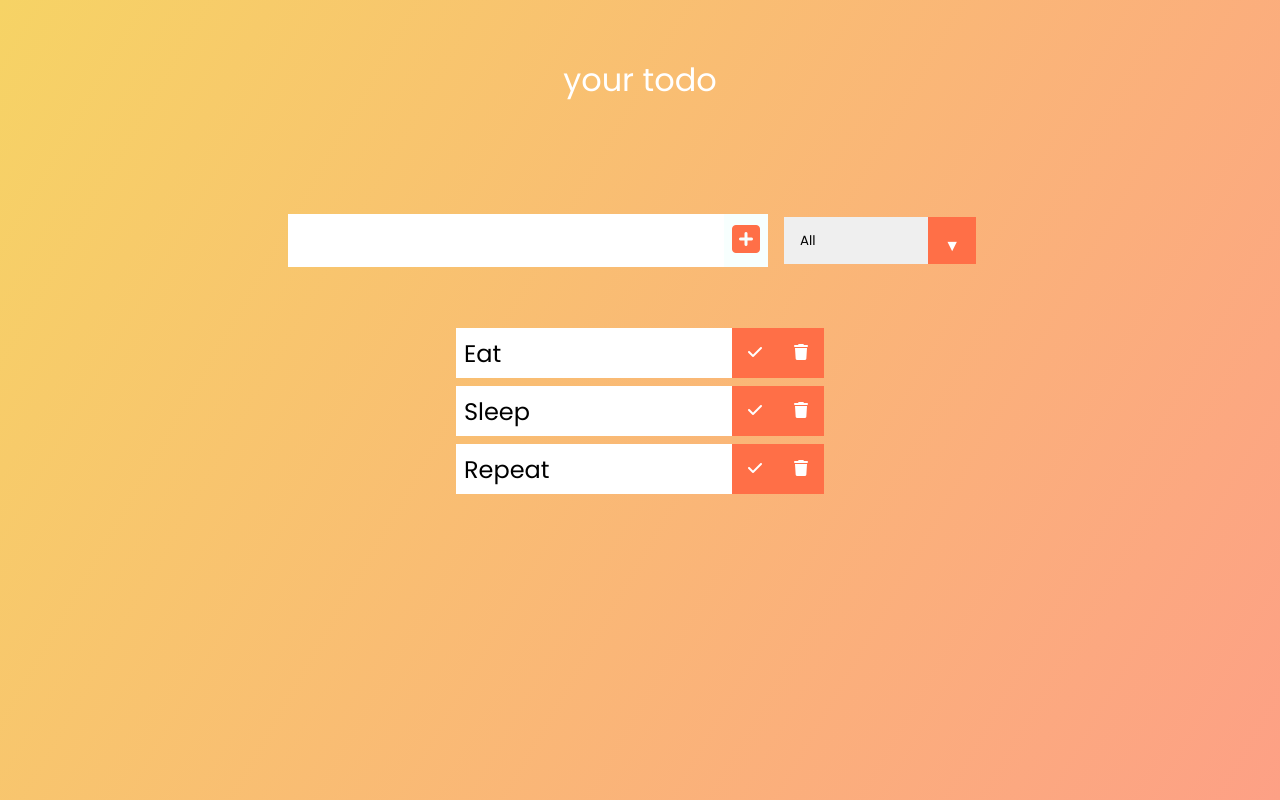
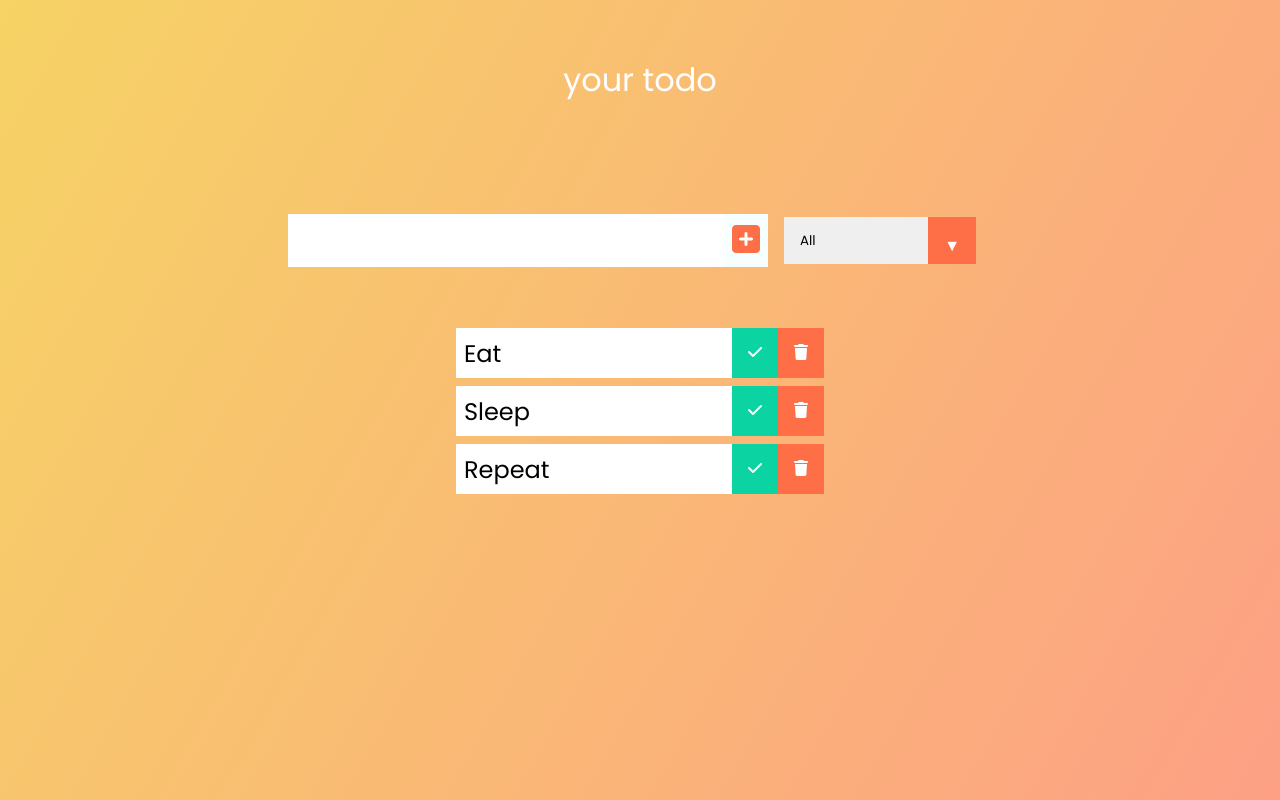
Before and after one commit to flavioialongo/todoApp, a React (Create React App) app: page / in a window 1280 px wide. Built offline with nearby package versions, Linux system fonts and the light colour scheme.

Commit message:
lavoro sulle selezionI

```diff
--- a/src/App.js
+++ b/src/App.js
@@ -6,12 +6,14 @@
 import "./mainStyle.css"
 function App(){
     const [toDoList, setList] = useState(data);
-
+    const [selection, setSelection] = useState("all");
+    const [completedTodos, setCompletedTodos] = useState([]);
+    const [uncompletedTodos, setUncompletedTodos] = useState([]);
     return(
     <div className="App">
         <header>your todo</header>
-        <Form setList={setList} todoList={toDoList}/>
-        <ToDoList todoList={toDoList} setList={setList}/>
+        <Form setSelection = {setSelection} setList={setList} todoList={toDoList}/>
+        <ToDoList uncompletedTodos={uncompletedTodos} setUncompletedTodos={setUncompletedTodos} completedTodos = {completedTodos} setCompletedTodos = {setCompletedTodos} selection = {selection} todoList={toDoList} setList={setList}/>
     </div>
     );
 }
--- a/src/Form.js
+++ b/src/Form.js
@@ -1,27 +1,30 @@
-import './formStyle.css'
+
 import {useState} from "react"
+
 function Form(props){
 
     const [inputText, setText] = useState("")
+
     function handleChange(event){
         setText(event.target.value)
     }
 
     function handleSubmit(event){
       event.preventDefault()
-      setText("");
-      props.setList([...props.todoList, event.target[0].value])
+      if(!(event.target[0].value==="")){
+        setText("");
+        props.setList([...props.todoList, event.target[0].value])
+      }
     }
-
 
     return(
         <form onSubmit={handleSubmit}>
-      <input type="text" className="todo-input" value={inputText} onChange= {handleChange}/>
+      <input type="text" className="todo-input" value={inputText} onChange= {handleChange} required={true}/>
       <button className="todo-button" type="submit">
         <i className="fas fa-plus-square"></i>
       </button>
       <div className="select">
-        <select name="todos" className="filter-todo">
+        <select name="todos" className="filter-todo" onChange={(event)=>props.setSelection(event.target.value)}>
           <option value="all">All</option>
           <option value="completed">Completed</option>
           <option value="uncompleted">Uncompleted</option>
--- a/src/ToDoList.js
+++ b/src/ToDoList.js
@@ -1,23 +1,56 @@
 import React from "react";
 import Todo from "./Todo";
+import {useState} from "react"
+
 
 function ToDoList(props){
 
     function removeTodo(index){
-        // ELIMINANDO IL TODO NON SI CAMBIA L INDICE DELL ARRAY
         let res = props.todoList.filter((x,y) => { return y !== index; });
         props.setList(res);
     }
+
+    function completed(index){
+        props.setCompletedTodos([...props.completedTodos, props.todoList[index]]);
+        uncompleted();
+    }
+    function uncompleted(){
+        let difference = props.todoList.filter(x => !props.completedTodos.includes(x));
+        props.setUncompletedTodos([difference]);
+    }
+    if(props.selection==="all"){
         return(
             <div className="todo-container">
                 <ul className="todo-list">
                 {props.todoList.map((todo, step)=>{
                     return (
-                    <Todo  key={step} title={todo} index = {step} removeTodo={removeTodo}/>
+                        <Todo key={step} title={todo} index = {step} completedTodo={completed} uncompletedTodo={uncompleted} removeTodo={removeTodo}/>
                     );
                 })}
                 </ul>
             </div>
     );
+    }else if(props.selection==="completed"){
+        return(<div className="todo-container">
+        <ul className="todo-list">
+        {props.completedTodos.map((todo, step)=>{
+            return (
+                <Todo key={step} title={todo} index = {step} completedTodo={completed} uncompletedTodo={uncompleted} removeTodo={removeTodo}/>
+            );
+        })}
+        </ul>
+    </div>);
+    }else if(props.selection === "uncompleted"){
+        return(<div className="todo-container">
+        <ul className="todo-list">
+        {props.uncompletedTodos.map((todo, step)=>{
+            return (
+                <Todo key={step} title={todo} index = {step} completedTodo={completed} uncompletedTodo={uncompleted} removeTodo={removeTodo}/>
+            );
+        })}
+        </ul>
+    </div>);
+    }
+
 }
 export default ToDoList;
--- a/src/Todo.js
+++ b/src/Todo.js
@@ -1,11 +1,7 @@
-
-import "./todostyle.css"
-
-
 function Todo(props) {
   return <div className="todo">
       <li className="todo-item">{props.title}</li>
-      <button className="complete-btn"><i className="fas fa-check"></i></button>
+      <button className="complete-btn" onClick={()=>{props.completedTodo(props.index); props.uncompletedTodo()}}><i className="fas fa-check"></i></button>
       <button className="trash-btn" onClick={()=>props.removeTodo(props.index)}><i className="fas fa-trash"></i></button>
     </div>
 }
--- a/src/formStyle.css
+++ /dev/null
@@ -1,25 +0,0 @@
-
-form {
-    min-height: 20vh;
-    display: flex;
-    justify-content: center;
-    align-items: center;
-  }
-form input,
-form button {
-  padding: 0.5rem;
-  font-size: 2rem;
-  border: none;
-  background: white;
-}
-form button {
-    color: #ff6f47;
-    background: #f7fffe;
-    cursor: pointer;
-    transition: all 0.3s ease;
-  }
-
-  form button:hover {
-    background: #ff6f47;
-    color: white;
-  }
--- a/src/mainStyle.css
+++ b/src/mainStyle.css
@@ -3,6 +3,7 @@
   padding: 0;
   box-sizing: border-box;
 }
+
 body {
   background-image: linear-gradient(120deg, #f6d365 0%, #fda085 100%);
   color: white;
@@ -15,6 +16,7 @@
 input:focus {
   outline: none ! important;
   }
+
 header,
 form {
   min-height: 20vh;
@@ -22,6 +24,7 @@
   justify-content: center;
   align-items: center;
 }
+
 form input,
 form button {
   padding: 0.5rem;
--- a/src/todostyle.css
+++ /dev/null
@@ -1,25 +0,0 @@
-.todo {
-    margin: 0.5rem;
-    background: white;
-    font-size: 1.5rem;
-    color: black;
-    display: flex;
-    justify-content: space-between;
-    align-items: center;
-    transition: all 1s ease;
-  }
-.todo-container {
-    display: flex;
-    justify-content: center;
-    align-items: center;
-  }
-
-.trash-btn,
-.complete-btn {
-    background: #ff6f47;
-    color: white;
-    border: none;
-    padding: 1rem;
-    cursor: pointer;
-    font-size: 1rem;
-  }
```
Also changed, not shown: src/todoCard.css (deleted). Lines whose indentation alone changed are shown as unchanged.
